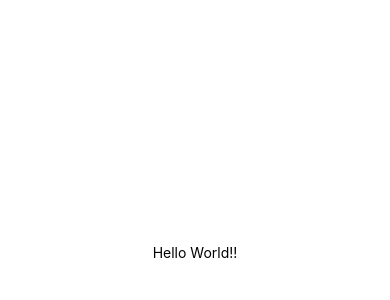
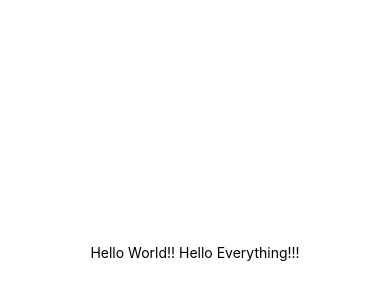
Before and after one commit to Jason852/NumberGuessApp, a React Native app: screen / in a window 390 px wide. Shown: the part 170-470 px from the top of the page. Built offline with nearby package versions, Linux system fonts and the light colour scheme.

Commit message:
Still initial

```diff
--- a/App.js
+++ b/App.js
@@ -4,7 +4,7 @@ import { StyleSheet, Text, View } from "react-native";
 export default function App() {
   return (
     <View style={styles.container}>
-      <Text>Hello World!!</Text>
+      <Text>Hello World!! Hello Everything!!!</Text>
       <StatusBar style="auto" />
     </View>
   );
```
